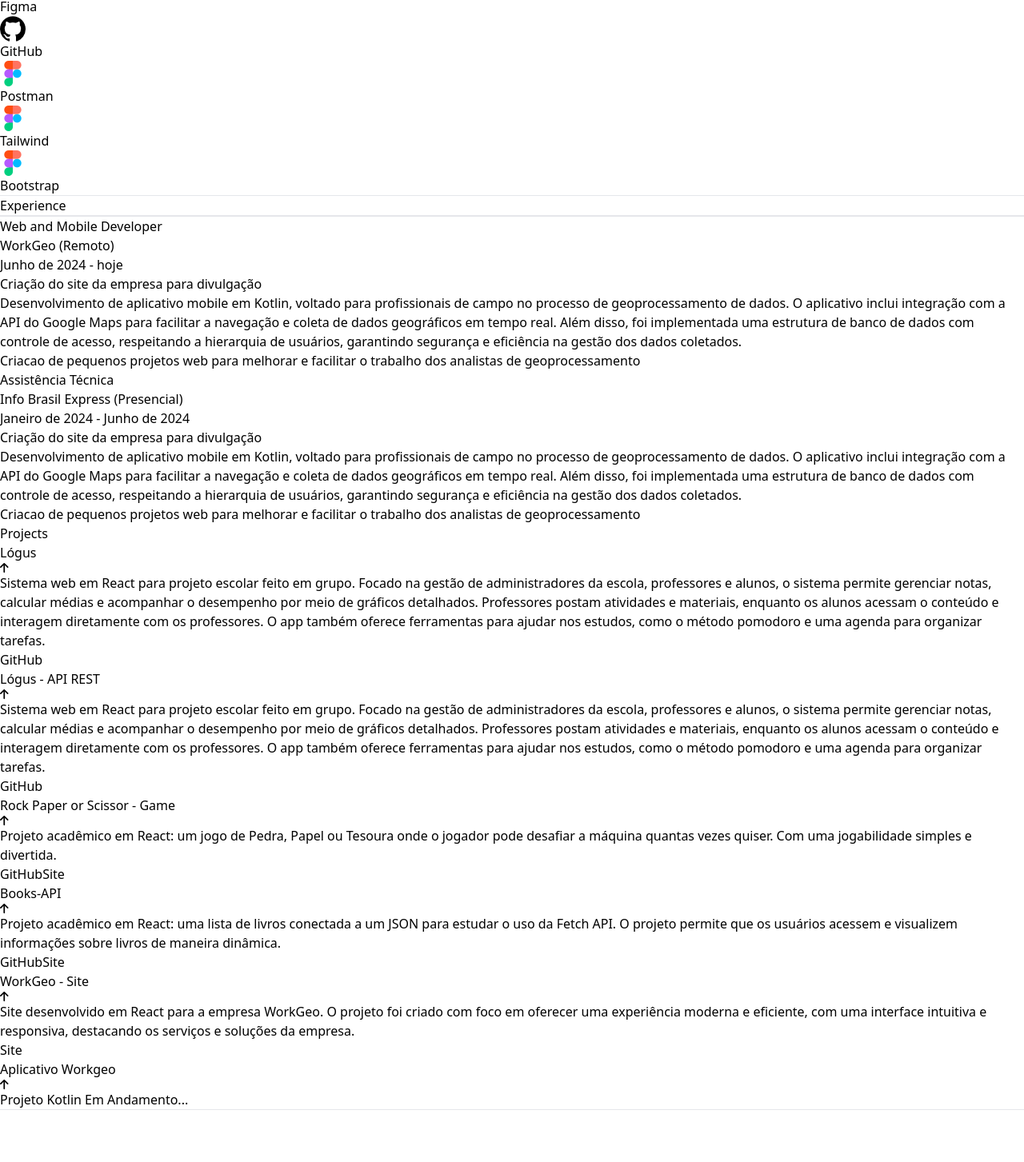
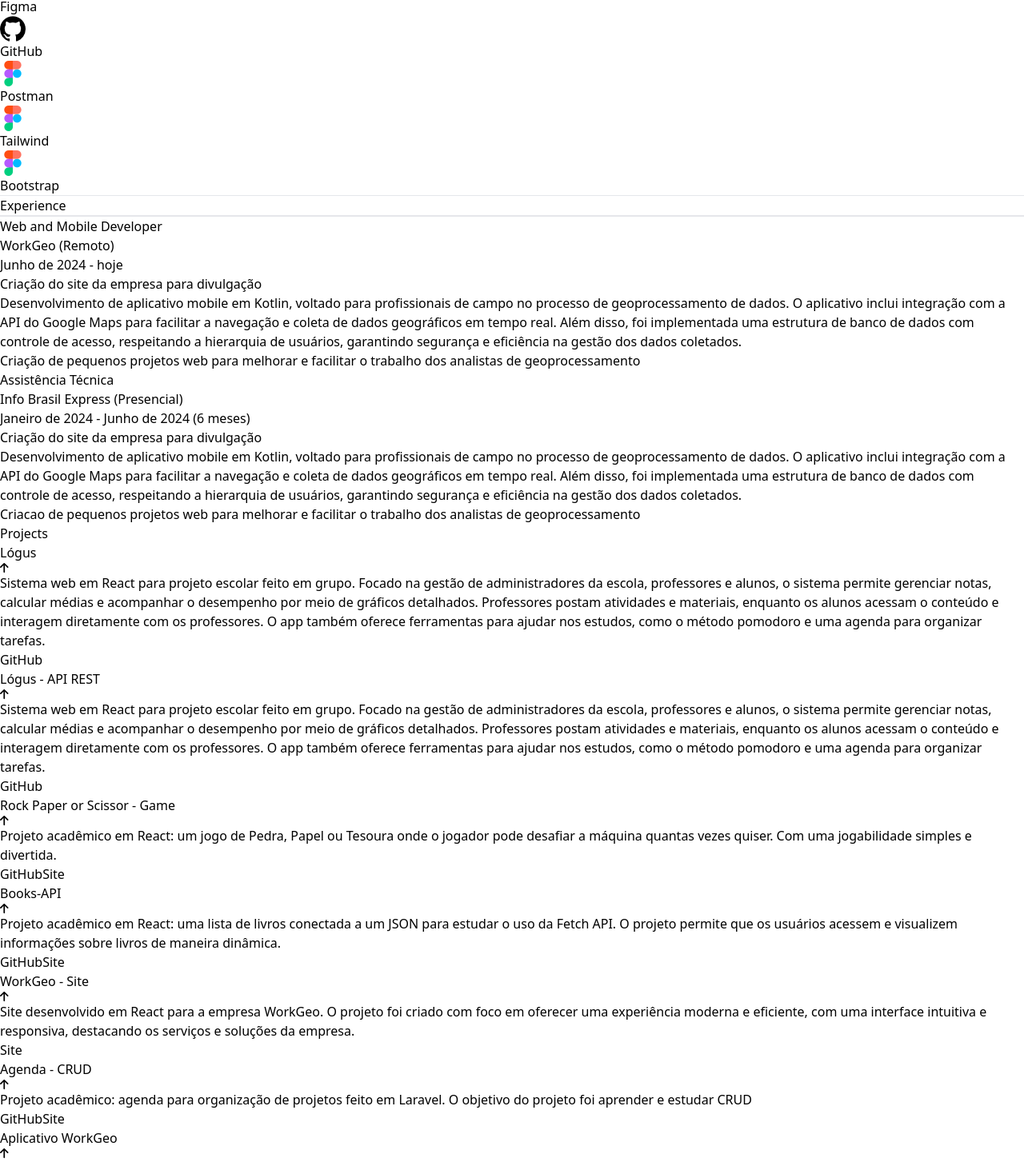
Before and after one commit to sofiaparreira/portfolio, a React (Vite) app: page / in a window 1280 px wide. Shown: the part 1835-3288 px from the top of the page at 80% size. Before the commit the page ends 3223 px from the top, so only its background shows below. Built offline with nearby package versions, Linux system fonts and the light colour scheme.

Commit message:
add project

```diff
--- a/src/App.jsx
+++ b/src/App.jsx
@@ -107,13 +107,13 @@
                 data={"Junho de 2024 - hoje"}
                 firstDescription={"Criação do site da empresa para divulgação"}
                 secondDescription={"Desenvolvimento de aplicativo mobile em Kotlin, voltado para profissionais de campo no processo de geoprocessamento de dados. O aplicativo inclui integração com a API do Google Maps para facilitar a navegação e coleta de dados geográficos em tempo real. Além disso, foi implementada uma estrutura de banco de dados com controle de acesso, respeitando a hierarquia de usuários, garantindo segurança e eficiência na gestão dos dados coletados. "}
-                thirdDescription={"Criacao de pequenos projetos web para melhorar e facilitar o trabalho dos analistas de geoprocessamento"}
+                thirdDescription={"Criação de pequenos projetos web para melhorar e facilitar o trabalho dos analistas de geoprocessamento"}
               />
 
               <CardExperience
                 cargo={"Assistência Técnica"}
                 empresa={"Info Brasil Express (Presencial)"}
-                data={"Janeiro de 2024 - Junho de 2024"}
+                data={"Janeiro de 2024 - Junho de 2024 (6 meses)"}
                 firstDescription={"Criação do site da empresa para divulgação"}
                 secondDescription={"Desenvolvimento de aplicativo mobile em Kotlin, voltado para profissionais de campo no processo de geoprocessamento de dados. O aplicativo inclui integração com a API do Google Maps para facilitar a navegação e coleta de dados geográficos em tempo real. Além disso, foi implementada uma estrutura de banco de dados com controle de acesso, respeitando a hierarquia de usuários, garantindo segurança e eficiência na gestão dos dados coletados. "}
                 thirdDescription={"Criacao de pequenos projetos web para melhorar e facilitar o trabalho dos analistas de geoprocessamento"}
@@ -139,7 +139,7 @@
               description={"Projeto acadêmico em React: um jogo de Pedra, Papel ou Tesoura onde o jogador pode desafiar a máquina quantas vezes quiser. Com uma jogabilidade simples e divertida."}
             />
 
-            <CardProject link={"https://books-api-theta.vercel.app"} github={"https://github.com/sofiaparreira/books-api"}  title={"Books-API"} description={"Projeto acadêmico em React: uma lista de livros conectada a um JSON para estudar o uso da Fetch API. O projeto permite que os usuários acessem e visualizem informações sobre livros de maneira dinâmica."}
+            <CardProject link={"https://books-api-theta.vercel.app"} github={"https://github.com/sofiaparreira/books-api"} title={"Books-API"} description={"Projeto acadêmico em React: uma lista de livros conectada a um JSON para estudar o uso da Fetch API. O projeto permite que os usuários acessem e visualizem informações sobre livros de maneira dinâmica."}
             />
 
 
@@ -147,8 +147,18 @@
             }
             />
 
+            <CardProject
+              link={"https://workgeo.com.br"}
+              github={"https://github.com/sofiaparreira/AgendaCrud-Laravel"}
+              title={"Agenda - CRUD"}
+              description={"Projeto acadêmico: agenda para organização de projetos feito em Laravel. O objetivo do projeto foi aprender e estudar CRUD "
+            }
+            />
 
-<CardProject title={"Aplicativo Workgeo"} description={"Projeto Kotlin Em Andamento..."
+
+
+
+            <CardProject title={"Aplicativo WorkGeo"} description={"Projeto Kotlin Em Andamento..."
             }
             />
 
--- a/src/components/CardAboutMe.jsx
+++ b/src/components/CardAboutMe.jsx
@@ -38,7 +38,7 @@
 
         <div className="grid grid-cols-4 w-1/2 gap-8">
 
-            <a href="" className="border rounded py-2 border-gray-300 flex items-center justify-center">
+            <a target="_blank" href="https://github.com/sofiaparreira" className="border rounded py-2 border-gray-300 flex items-center justify-center">
               <svg
                 xmlns="http://www.w3.org/2000/svg"
                 height="24"
@@ -49,7 +49,7 @@
               </svg>
             </a>
 
-            <a href="" className="border rounded py-2 border-gray-300 flex items-center justify-center">
+            <a target="_blank" href="https://www.linkedin.com/in/sofia-passos-51265b259/" className="border rounded py-2 border-gray-300 flex items-center justify-center">
             <svg xmlns="http://www.w3.org/2000/svg" height="14" width="12.25" viewBox="0 0 448 512"><path d="M100.3 448H7.4V148.9h92.9zM53.8 108.1C24.1 108.1 0 83.5 0 53.8a53.8 53.8 0 0 1 107.6 0c0 29.7-24.1 54.3-53.8 54.3zM447.9 448h-92.7V302.4c0-34.7-.7-79.2-48.3-79.2-48.3 0-55.7 37.7-55.7 76.7V448h-92.8V148.9h89.1v40.8h1.3c12.4-23.5 42.7-48.3 87.9-48.3 94 0 111.3 61.9 111.3 142.3V448z"/></svg>
             </a>
 
```
